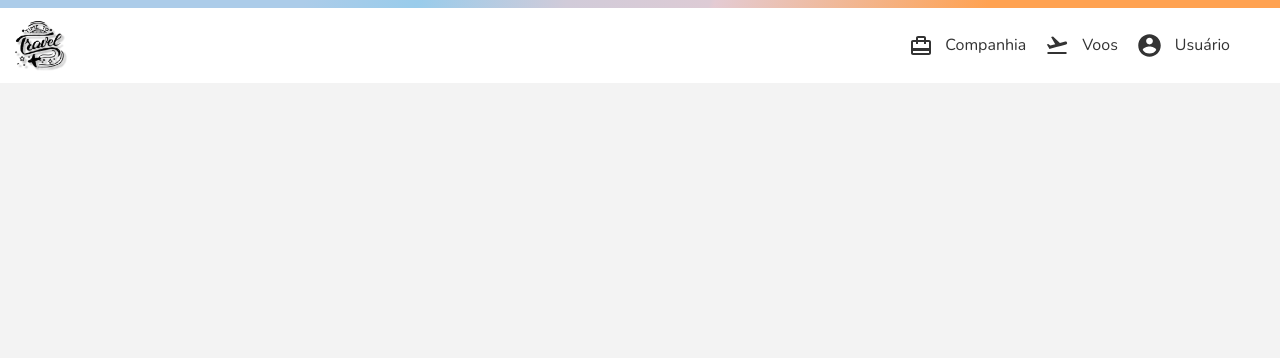
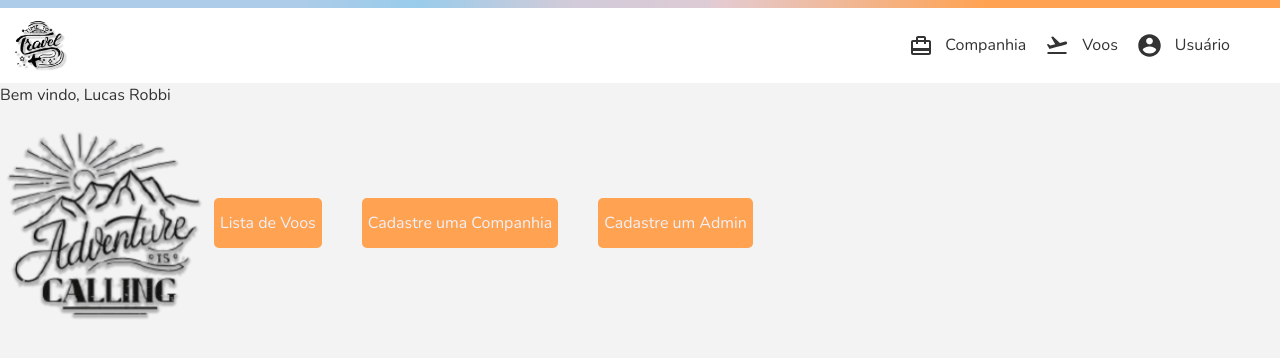
Before and after one commit to LucasRobbi/airport_vue, a Vue app: page /admin in a window 1280 px wide. Shown: the top 358 px of the page. Built offline with nearby package versions, Linux system fonts and the light colour scheme.

Commit message:
admin home

```diff
--- a/src/App.vue
+++ b/src/App.vue
@@ -2,11 +2,11 @@
   <div class="page">
     <header>
       <div class="linearGradient"></div>
-      <nav class="menu">
+      <nav class="menu" v-if="isAdmin === true">
         <div class="logo">
-          <router-link to="/"><img class="logo" src="./assets/logo.png"/></router-link>
+          <router-link to="/admin"><img class="logo" src="./assets/logo.png"/></router-link>
         </div>
-        <div class="links" v-if="isAdmin === true">
+        <div class="links" >
           <router-link to="/nova-companhia"
             ><img src="./assets/icon/iconViagens.svg" class="mr-1" /> Companhia</router-link
           >
@@ -17,7 +17,12 @@
             ><img src="./assets/icon/iconUser.svg" class="mr-1" /> Usuário
           </router-link>
         </div>
-        <div class="links" v-else>
+      </nav>
+      <nav class="menu" v-else>
+        <div class="logo">
+          <router-link to="/"><img class="logo" src="./assets/logo.png"/></router-link>
+        </div>
+        <div class="links">
           <router-link to="/minhas-viagens"
             ><img src="./assets/icon/iconViagens.svg" class="mr-1" /> Minhas Viagens</router-link
           >
--- a/src/router/index.js
+++ b/src/router/index.js
@@ -9,6 +9,7 @@ import AdminNewCompany from '../views/admin/AdminNewCompany.vue'
 import AdminNewTrip from '../views/admin/AdminNewTrip.vue'
 import AdminNewUser from '../views/admin/AdminNewUser.vue'
 import AdminTrips from '../views/admin/AdminTrips.vue'
+import AdminHome from '../views/admin/AdminHome.vue'
 
 Vue.use(VueRouter)
 
@@ -17,6 +18,11 @@ const routes = [
     path: '/',
     name: 'Home',
     component: Home
+  },
+  {
+    path: '/admin',
+    name: 'AdminHome',
+    component: AdminHome
   },
   {
     path: '/minhas-viagens',
--- a/src/views/admin/AdminHome.vue
+++ b/src/views/admin/AdminHome.vue
@@ -4,12 +4,12 @@
             <p>Bem vindo, {{user_name}}</p>
             <div class="painel">
                 <div>
-                    <img src=".../assets/icon/painelAdmin.svg" alt="A aventura chama" id="imgPainel">
+                    <img src="../../assets/icon/painelAdmin.svg" alt="A aventura chama" id="imgPainel">
                 </div>
                 <div class="links">
-                    <router-link to="./AdminTrips.vue"><button class="acess">Lista de Voos</button></router-link>
-                    <router-link to="./AdminNewCompany.vue"><button class="acess">Cadastre uma Companhia</button></router-link>
-                    <router-link to="./AdminNewUser.vue"><button class="acess">Cadastre um Admin</button></router-link>
+                    <router-link to="/voo"><button class="acess">Lista de Voos</button></router-link>
+                    <router-link to="/nova-companhia"><button class="acess">Cadastre uma Companhia</button></router-link>
+                    <router-link to="/novo-usuario"><button class="acess">Cadastre um Admin</button></router-link>
                 </div>
             </div>
         </div>
@@ -17,8 +17,16 @@
 </template>
 
 <script>
+export default {
+  name: "admin-home",
+  data() {
+    return {
+      user_name: "Lucas Robbi",
+    };
+  },
+};
+</script>
 
-</script>
 
 <style>
 .painel{
@@ -28,10 +36,6 @@
 #imgPainel{
     height: 200px;
     width: auto;
-}
-.links{
-    display: block;
-    justify-content: center;
 }
 .acess {
   width: 100%;
```
